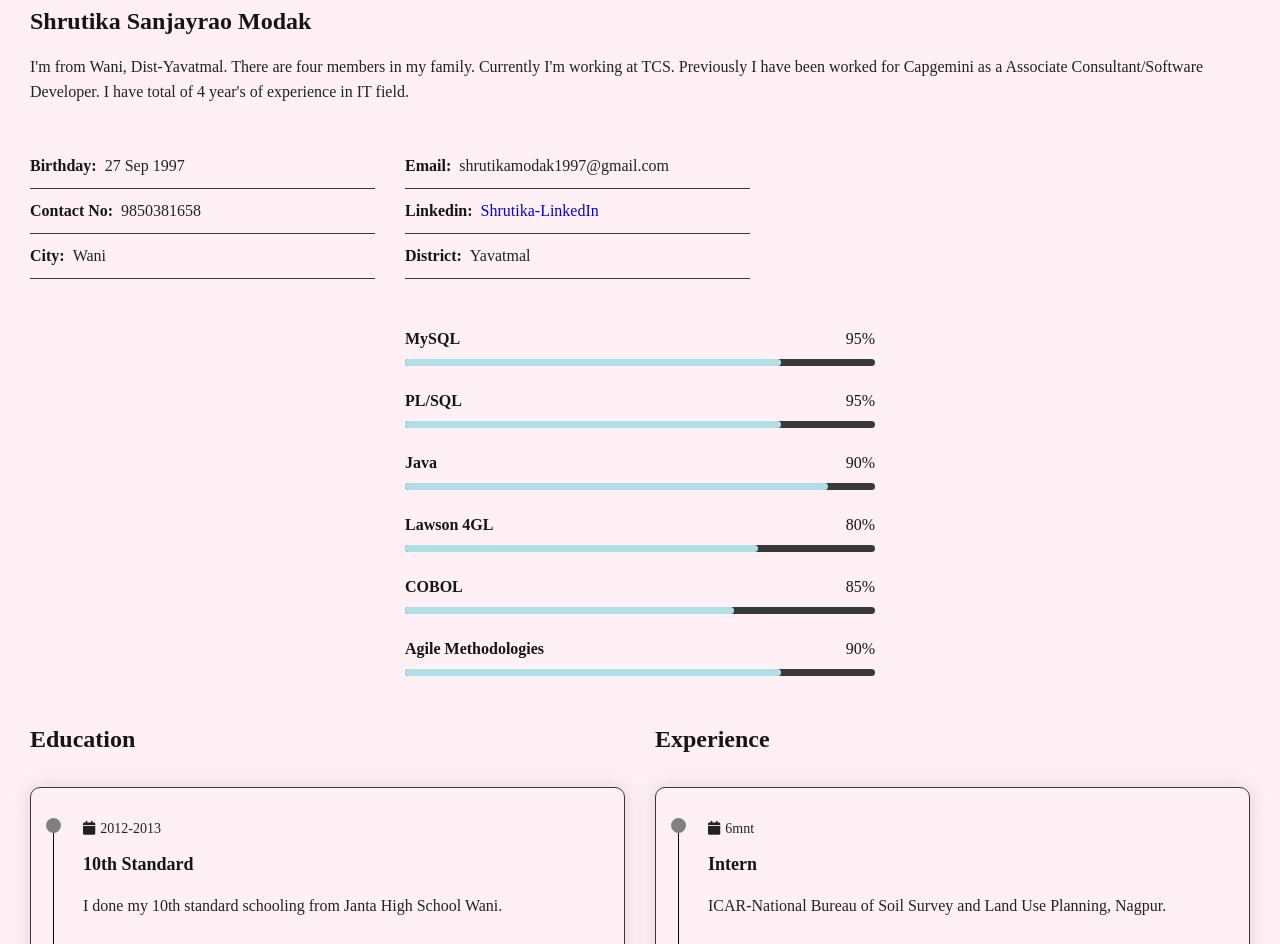
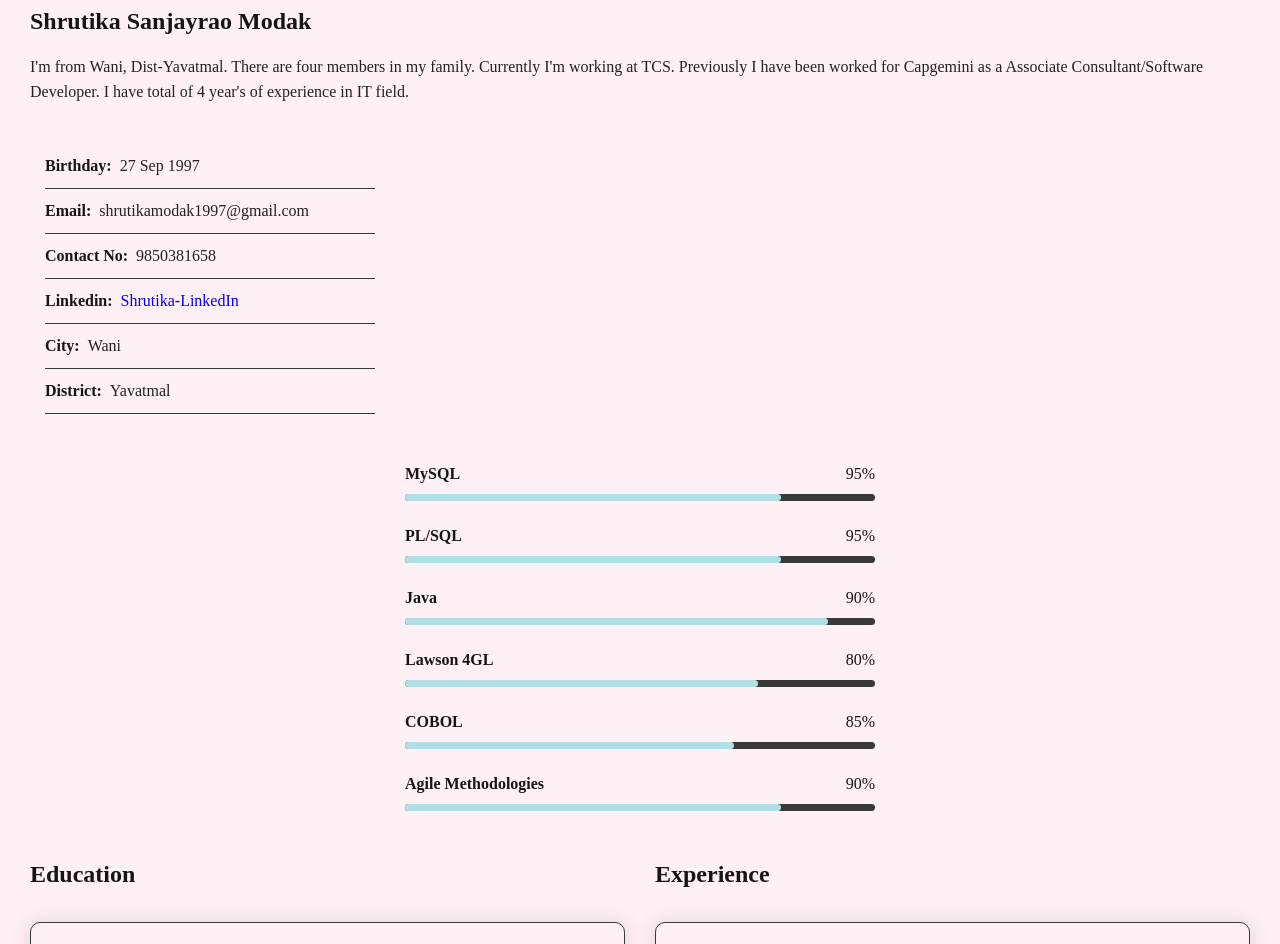
Before and after one commit to GauravSanMod/ShrutikaBiodata, a plain HTML site: page index.html in a window 1280 px wide. Shown: the part 977-1921 px from the top of the page. Drawn offline with nearby package versions, Linux system fonts and the light colour scheme; a script that the page names is missing; a web font is replaced by a local one.

Commit message:
Update index.html

```diff
--- a/index.html
+++ b/index.html
@@ -42,7 +42,7 @@
                             </div>
                             <div class="row">
                                 <div class="personal-info padd-15">
-                                    <div class="row">
+                                    <div class="row-det">
                                         <div class="info-item padd-15">
                                             <p>Birthday: <span>27 Sep 1997</span></p>
                                         </div>
```
